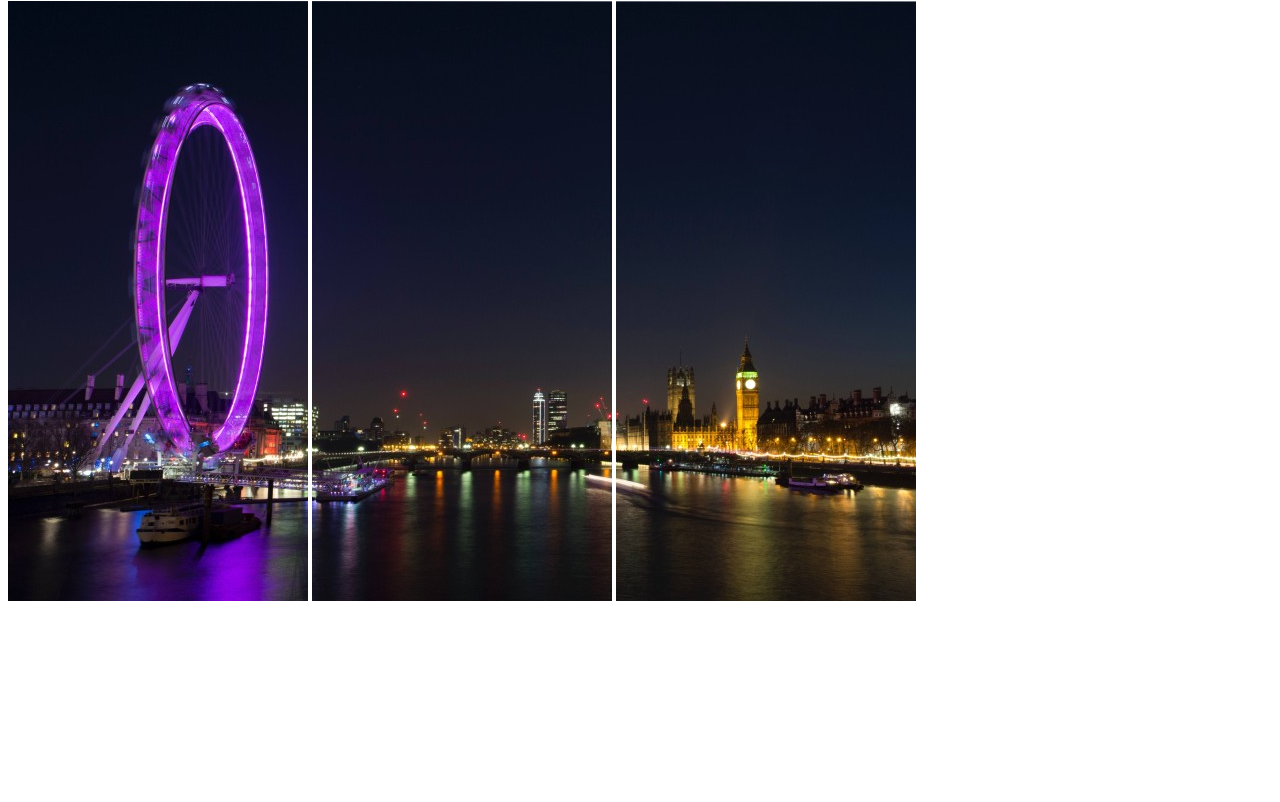
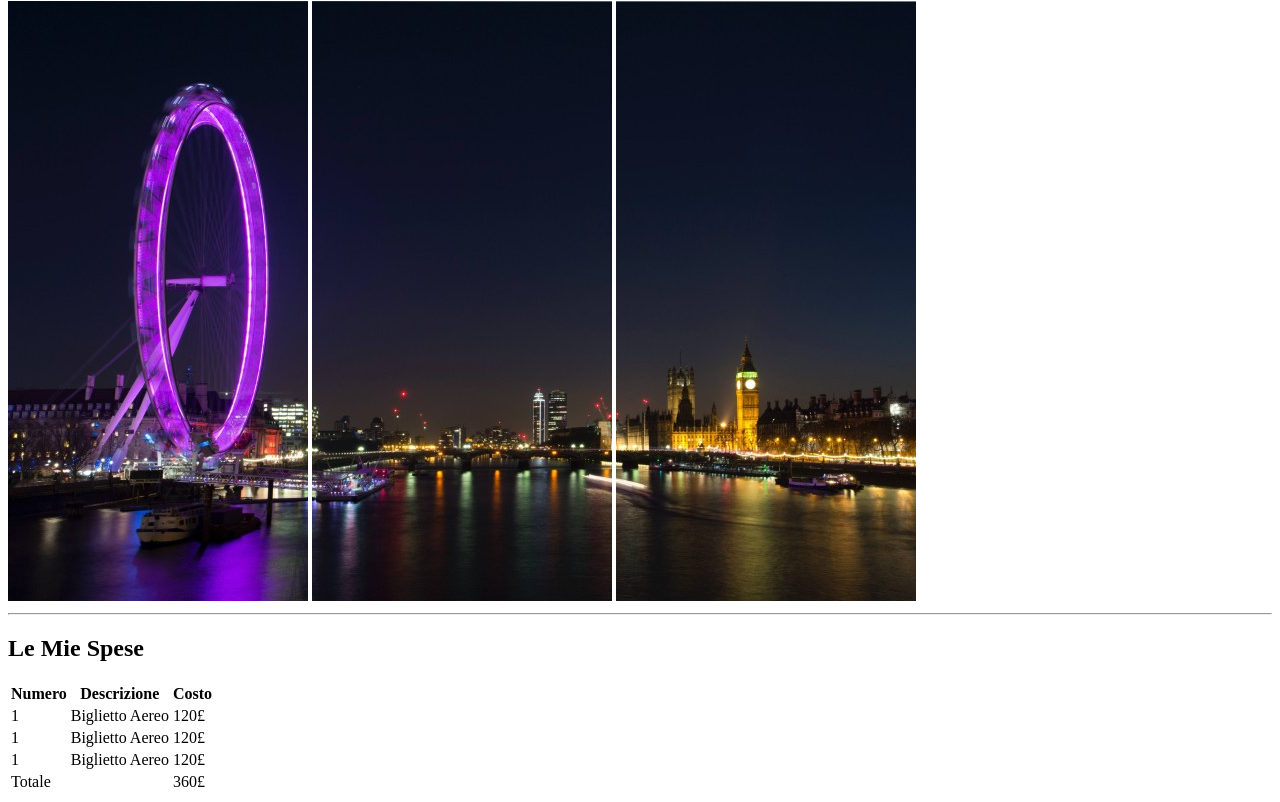
Before and after one commit to tiiaaaa/html-london-trip, a plain HTML site: page index.html in a window 1280 px wide. Shown: the part 79-881 px from the top of the page. Before the commit the page ends 800 px from the top, so only its background shows below. Drawn offline with Linux system fonts and the light colour scheme.

Commit message:
aggiunta section table

```diff
--- a/index.html
+++ b/index.html
@@ -14,7 +14,56 @@
             <img src="img/pexels-bill-emrich-230794-1.jpg" alt="London Eye-2">
             <img src="img/pexels-bill-emrich-230794-2.jpg" alt="London-Eye-3">
         </div>
+        <hr>
     </header>
+
+    <!-- Inizio del Corpo -->
+    <main>
+        <h2>Le Mie Spese</h2>
+
+        <section class="table">
+            <table>
+                <thead>
+                    <tr>
+                        <th><strong>Numero</strong></th>
+                        <th><strong>Descrizione</strong></th>
+                        <th><strong>Costo</strong></th>
+                    </tr>
+                </thead>
+
+                <tbody>
+                    <tr>
+                        <td>1</td>
+                        <td>Biglietto Aereo</td>
+                        <td>120£</td>
+                    </tr>
+
+                    <tr>
+                        <td>1</td>
+                        <td>Biglietto Aereo</td>
+                        <td>120£</td>
+                    </tr>
+
+                    <tr>
+                        <td>1</td>
+                        <td>Biglietto Aereo</td>
+                        <td>120£</td>
+                    </tr>
+
+                    <tr>
+                        <td>Totale</td>
+                        <td></td>
+                        <td>360£</td>
+                    </tr>
+                </tbody>
+            </table>
+
+        </section>
+
+
+
+
+    </main>
 
 </body>
 </html>
```
